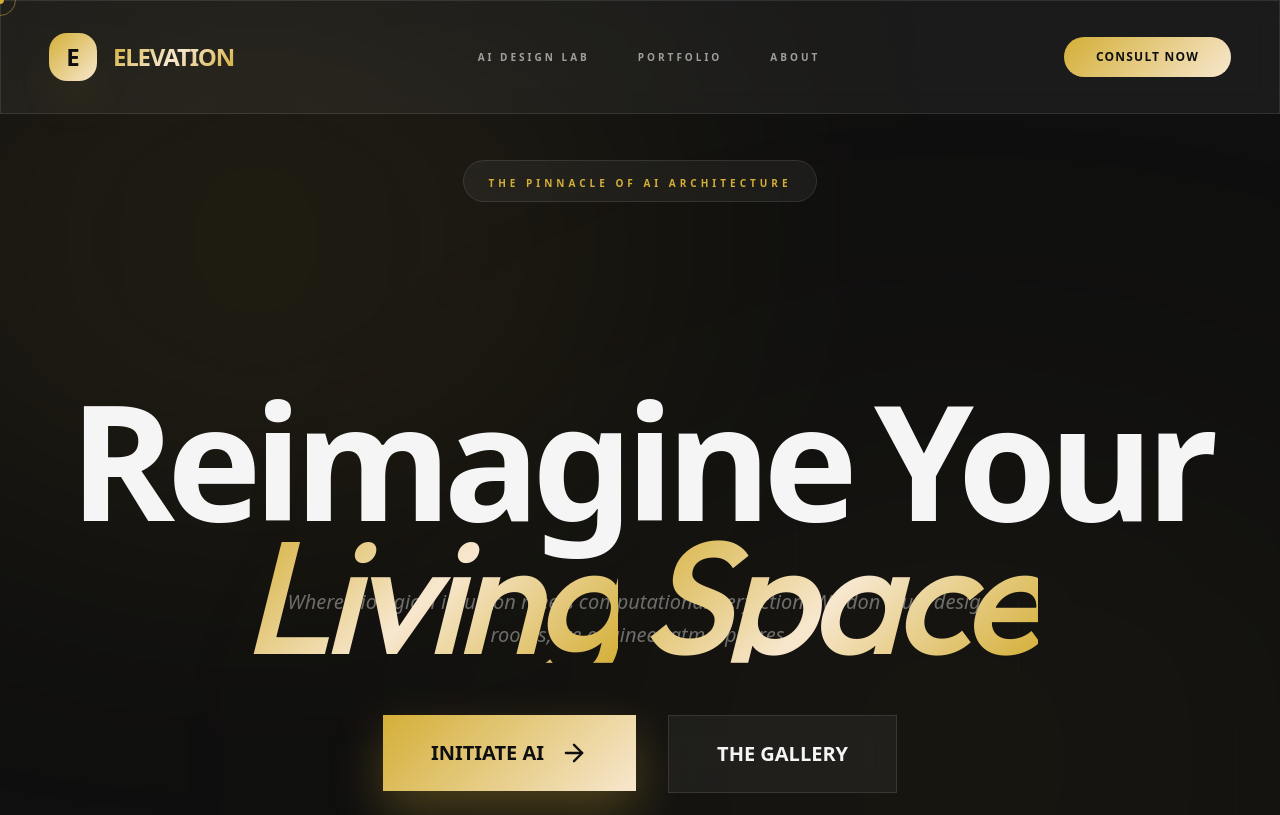
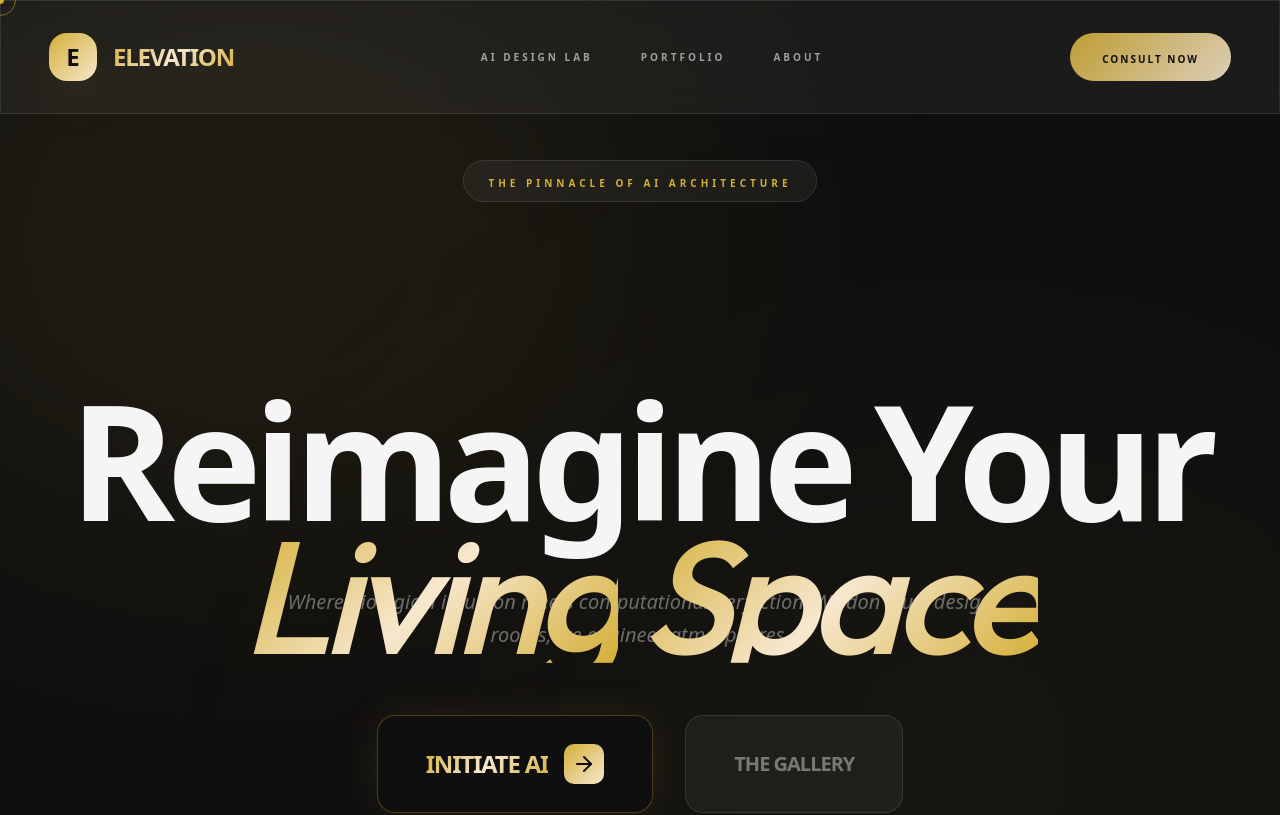
Before and after one commit to akshat5019/Elevation-Home, a Next.js app: page / in a window 1280 px wide. Shown: the top 815 px of the page. Built offline with nearby package versions, Linux system fonts and the light colour scheme.

Commit message:
Add high-end luxury buttons with light-sweep and magnetic effects

```diff
--- a/app/page.tsx
+++ b/app/page.tsx
@@ -150,11 +150,12 @@ export default function Home() {
         </div>
 
         <motion.button
-          whileHover={{ scale: 1.05, boxShadow: "0 0 20px rgba(212, 175, 55, 0.3)" }}
+          whileHover={{ scale: 1.05, y: -2 }}
           whileTap={{ scale: 0.95 }}
-          className="px-8 py-3 bg-gradient-gold text-onyx font-black rounded-full text-xs tracking-widest"
+          className="relative px-8 py-3 rounded-full group overflow-hidden"
         >
-          CONSULT NOW
+          <div className="absolute inset-0 bg-gradient-gold animate-pulse group-hover:animate-none group-hover:scale-110 transition-transform duration-500"></div>
+          <span className="relative z-10 text-onyx font-black text-[10px] tracking-[0.2em]">CONSULT NOW</span>
         </motion.button>
       </motion.nav>
 
@@ -213,16 +214,26 @@ export default function Home() {
           transition={{ delay: 1.8 }}
           className="flex flex-col sm:flex-row gap-8 mb-32"
         >
-          <motion.div whileHover={{ scale: 1.05 }} whileTap={{ scale: 0.95 }}>
-            <Link href="#design-lab" className="px-12 py-6 bg-gradient-gold text-onyx font-black text-xl rounded-2cl shadow-[0_20px_50px_rgba(212,175,55,0.3)] hover:shadow-gold/50 transition-all flex items-center gap-4 group">
-              INITIATE AI
-              <ArrowRight size={28} className="group-hover:translate-x-2 transition-transform" />
+          <motion.div
+            whileHover={{ scale: 1.05 }}
+            whileTap={{ scale: 0.98 }}
+            className="group relative"
+          >
+            {/* The Beautiful Button */}
+            <Link href="#design-lab" className="relative flex items-center gap-4 px-12 py-7 bg-onyx border border-gold/30 rounded-2xl overflow-hidden transition-all duration-500 shadow-[0_0_40px_rgba(212,175,55,0.1)] group-hover:shadow-[0_0_60px_rgba(212,175,55,0.3)] group-hover:border-gold">
+              <div className="absolute inset-0 bg-gradient-gold opacity-0 group-hover:opacity-10 transition-opacity duration-500"></div>
+              <div className="absolute -left-full top-0 w-1/2 h-full bg-gradient-to-r from-transparent via-white/10 to-transparent skew-x-[30deg] group-hover:animate-shine"></div>
+
+              <span className="text-gradient-gold font-black text-2xl tracking-tighter">INITIATE AI</span>
+              <div className="p-2 bg-gradient-gold rounded-lg group-hover:rotate-[360deg] transition-transform duration-1000">
+                <ArrowRight size={24} className="text-onyx" />
+              </div>
             </Link>
           </motion.div>
 
           <motion.button
-            whileHover={{ backgroundColor: "rgba(255,255,255,0.05)" }}
-            className="px-12 py-6 glass rounded-2cl border border-white/10 font-bold text-xl transition-all"
+            whileHover={{ backgroundColor: "rgba(255,255,255,0.05)", y: -5 }}
+            className="px-12 py-7 glass rounded-2xl border border-white/5 font-black text-xl tracking-tighter text-white/40 hover:text-white transition-all backdrop-blur-3xl"
           >
             THE GALLERY
           </motion.button>
```
